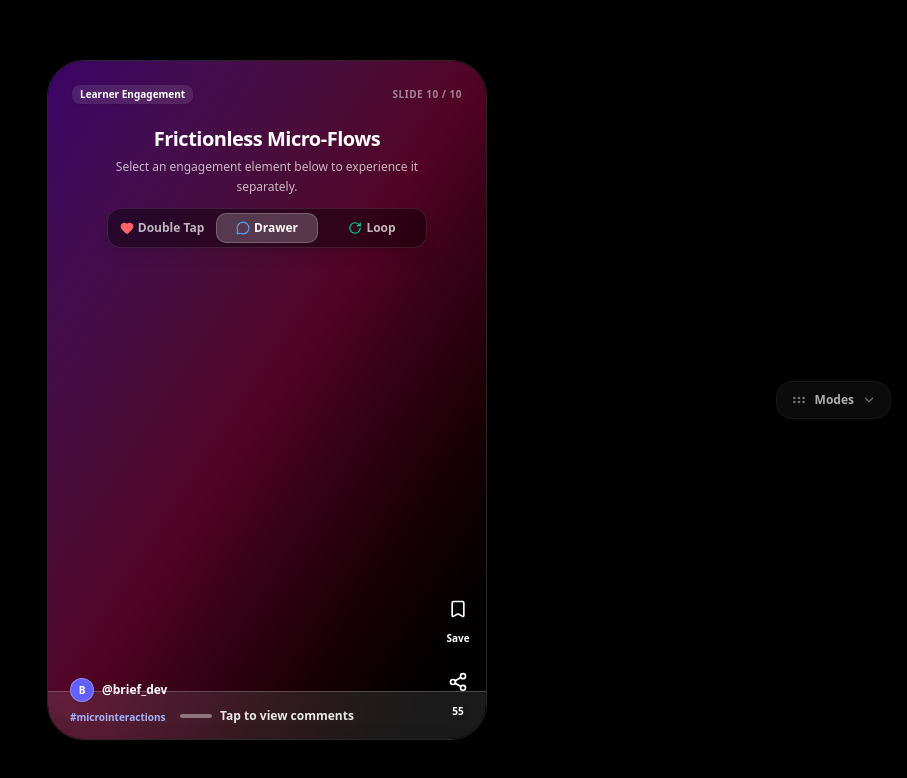
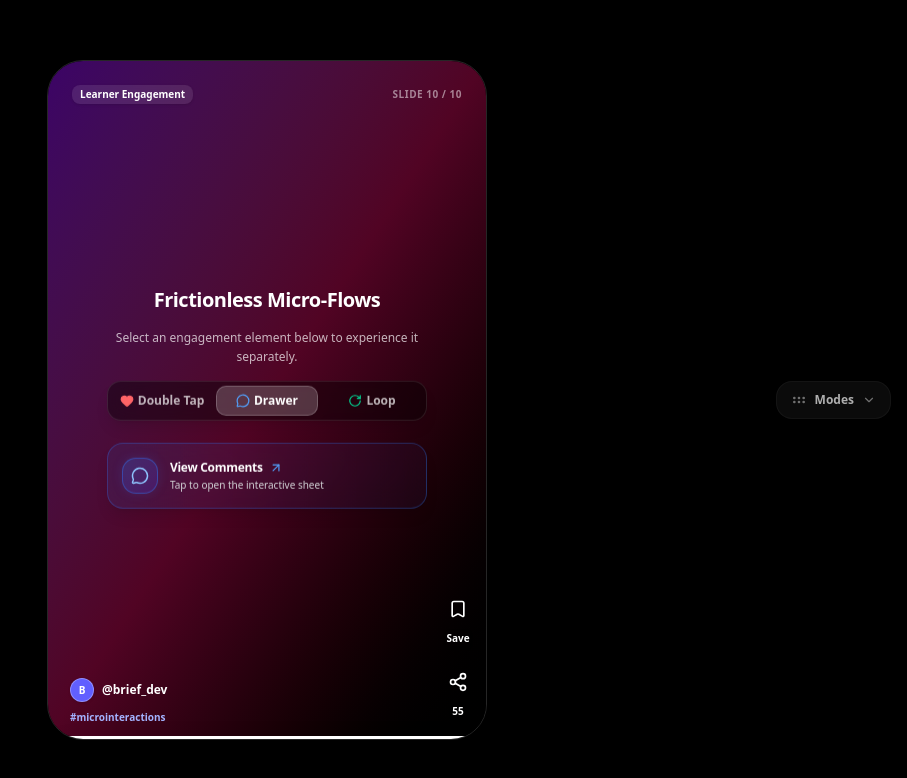
Before and after one commit to qhuydtvt/brief, a React (Vite) app: page / in a window 1280 px wide. Both pictures are taken after a click on the button "Drawer". Shown: the top 778 px of the page, without its empty margins (373-1280 px from the left). Built offline with nearby package versions, Linux system fonts and the light colour scheme.

Commit message:
refactor: center SlideSwipeAndRepeat layout and enhance premium glassmorphic UI cards

```diff
--- a/src/entities/slide/ui/custom/SlideSwipeAndRepeat.tsx
+++ b/src/entities/slide/ui/custom/SlideSwipeAndRepeat.tsx
@@ -1,6 +1,6 @@
 import { useState, useRef, useEffect } from "react";
-import type { SlideItem } from "../../model/types";
-import { Heart, MessageCircle, RotateCw, Sparkles } from "lucide-react";
+import type { SlideItem } from "~/entities/slide/model/types";
+import { Heart, MessageCircle, RotateCw, ArrowUpRight } from "lucide-react";
 
 type Mode = "double-tap" | "drawer" | "loop";
 
@@ -42,6 +42,20 @@ export function SlideSwipeAndRepeat({ slide: _slide }: { slide: SlideItem }) {
     return () => clearInterval(interval);
   }, [activeMode]);
 
+  // Clean up double-tap click timer on unmount or mode change
+  useEffect(() => {
+    return () => {
+      if (clickTimer.current) {
+        clearTimeout(clickTimer.current);
+      }
+    };
+  }, []);
+
+  // Close drawer automatically when active mode changes
+  useEffect(() => {
+    setIsDrawerOpen(false);
+  }, [activeMode]);
+
   // Double-tap handler
   const handlePointerDown = (e: React.PointerEvent) => {
     if (activeMode !== "double-tap") return;
@@ -67,74 +81,18 @@ export function SlideSwipeAndRepeat({ slide: _slide }: { slide: SlideItem }) {
 
   return (
     <div
-      className="w-full h-full flex flex-col justify-between items-center pt-16 pb-6 relative select-none"
+      className="absolute inset-0 z-10 select-none overflow-hidden pointer-events-auto"
       onPointerDown={handlePointerDown}
     >
-      {/* Header Container */}
-      <div className="w-full flex flex-col items-center gap-3 shrink-0 px-4 z-20">
-        {/* Title & Description */}
-        <div className="space-y-1 max-w-xs text-center pointer-events-none">
-          <h3 className="text-xl font-bold text-white tracking-tight">Frictionless Micro-Flows</h3>
-          <p className="text-xs text-white/70 font-medium leading-relaxed">
-            Select an engagement element below to experience it separately.
-          </p>
-        </div>
+      {/* Background Gestures / Overlays */}
 
-        {/* Mode Switcher Tabs */}
-        <div
-          className="w-full max-w-xs flex bg-black/40 backdrop-blur-md border border-white/10 p-1 rounded-xl text-xs font-semibold text-white/70 gap-1 pointer-events-auto shadow-lg"
-          onPointerDown={(e) => e.stopPropagation()}
-        >
-          <button
-            onClick={() => setActiveMode("double-tap")}
-            className={`flex-1 py-1.5 rounded-lg flex items-center justify-center gap-1 transition-all ${
-              activeMode === "double-tap"
-                ? "bg-white/20 text-white shadow-sm border border-white/20"
-                : "hover:text-white"
-            }`}
-          >
-            <Heart className="w-3.5 h-3.5 text-red-400 fill-red-400" /> Double Tap
-          </button>
-          <button
-            onClick={() => setActiveMode("drawer")}
-            className={`flex-1 py-1.5 rounded-lg flex items-center justify-center gap-1 transition-all ${
-              activeMode === "drawer"
-                ? "bg-white/20 text-white shadow-sm border border-white/20"
-                : "hover:text-white"
-            }`}
-          >
-            <MessageCircle className="w-3.5 h-3.5 text-blue-400" /> Drawer
-          </button>
-          <button
-            onClick={() => setActiveMode("loop")}
-            className={`flex-1 py-1.5 rounded-lg flex items-center justify-center gap-1 transition-all ${
-              activeMode === "loop"
-                ? "bg-white/20 text-white shadow-sm border border-white/20"
-                : "hover:text-white"
-            }`}
-          >
-            <RotateCw className="w-3.5 h-3.5 text-emerald-400" /> Loop
-          </button>
-        </div>
-      </div>
-
-      {/* MODE 1: DOUBLE TAP */}
+      {/* DOUBLE TAP: Spawning Hearts */}
       {activeMode === "double-tap" && (
-        <div className="absolute inset-0 flex flex-col justify-center items-center pointer-events-none z-10">
-          <div
-            className="absolute top-24 right-4 bg-red-500/20 text-red-300 border border-red-500/30 px-2.5 py-1 rounded-full text-[10px] font-bold flex items-center gap-1 pointer-events-auto"
-            onPointerDown={(e) => e.stopPropagation()}
-          >
-            <Heart className="w-3 h-3 fill-red-400" /> {likeCount} Likes
-          </div>
-          <Sparkles className="w-8 h-8 text-white/40 mb-2 animate-pulse" />
-          <p className="text-white/80 text-sm font-bold text-center">
-            Double-tap rapidly anywhere<br />to spawn hearts!
-          </p>
+        <div className="absolute inset-0 pointer-events-none z-20">
           {hearts.map((h) => (
             <div
               key={h.id}
-              className="absolute pointer-events-none animate-fade-up text-red-500 flex flex-col items-center"
+              className="absolute pointer-events-none animate-fade-up text-red-500 flex flex-col items-center z-40"
               style={{
                 left: h.x,
                 top: h.y,
@@ -147,57 +105,9 @@ export function SlideSwipeAndRepeat({ slide: _slide }: { slide: SlideItem }) {
         </div>
       )}
 
-      {/* MODE 2: BOTTOM DRAWER */}
-      {activeMode === "drawer" && (
-        <div className="absolute inset-0 flex flex-col justify-end pointer-events-none z-15">
-          {/* Drawer trigger button */}
-          <div
-            className="h-12 bg-white/10 backdrop-blur-md border-t border-white/20 flex items-center justify-center cursor-pointer hover:bg-white/20 transition-colors pointer-events-auto z-20 pb-safe"
-            onPointerDown={(e) => e.stopPropagation()}
-            onClick={() => setIsDrawerOpen(true)}
-          >
-            <div className="flex items-center gap-2 text-xs font-semibold text-white/90">
-              <div className="w-8 h-1 bg-white/40 rounded-full" />
-              Tap to view comments
-            </div>
-          </div>
-
-          {/* Bottom Drawer Sheet */}
-          <div
-            className={`absolute inset-x-0 bottom-0 h-[240px] bg-white text-black p-4 rounded-t-2xl shadow-2xl transition-transform duration-300 ease-[cubic-bezier(0.34,1.56,0.64,1)] pointer-events-auto z-40 ${
-              isDrawerOpen ? "translate-y-0" : "translate-y-full"
-            }`}
-            onPointerDown={(e) => e.stopPropagation()}
-          >
-            <div className="flex justify-between items-center mb-3">
-              <h4 className="font-bold text-sm flex items-center gap-1.5">
-                <MessageCircle className="w-4 h-4 text-blue-500" /> Comments (1.2k)
-              </h4>
-              <button
-                onClick={() => setIsDrawerOpen(false)}
-                className="w-8 h-8 rounded-full bg-black/10 flex items-center justify-center text-sm font-bold active:scale-90 transition-transform"
-              >
-                ✕
-              </button>
-            </div>
-            <div className="space-y-2 overflow-y-auto max-h-[160px] pb-4">
-              <div className="text-left text-xs bg-gray-50 p-2.5 rounded-lg">
-                <span className="font-bold text-gray-700">user123:</span> Great feature! Non-blocking overlay!
-              </div>
-              <div className="text-left text-xs bg-gray-50 p-2.5 rounded-lg">
-                <span className="font-bold text-gray-700">ux_lead:</span> Keeps feed looping in background.
-              </div>
-              <div className="text-left text-xs bg-gray-50 p-2.5 rounded-lg">
-                <span className="font-bold text-gray-700">react_dev:</span> Clean separation of layout concerns!
-              </div>
-            </div>
-          </div>
-        </div>
-      )}
-
-      {/* MODE 3: SEAMLESS LOOP */}
+      {/* LOOP MODE: Progress bar pinned to absolute top & marquee at absolute bottom-16 */}
       {activeMode === "loop" && (
-        <div className="absolute inset-0 flex flex-col justify-between pointer-events-none pt-24 pb-20 z-10">
+        <>
           {/* Progress bar pinned at top */}
           <div className="absolute top-0 left-0 right-0 h-1 bg-white/10 z-50 overflow-hidden">
             <div
@@ -206,28 +116,185 @@ export function SlideSwipeAndRepeat({ slide: _slide }: { slide: SlideItem }) {
             />
           </div>
 
-          {/* Loop indicator */}
-          <div className="w-full flex justify-between items-center px-6 mt-6">
-            <span className="text-[10px] uppercase font-bold tracking-wider text-emerald-400 bg-emerald-400/10 px-2 py-0.5 rounded-full border border-emerald-400/20">
-              Auto Replay
-            </span>
-            <span className="text-xs font-bold text-white flex items-center gap-1">
-              <RotateCw
-                className="w-3.5 h-3.5 text-emerald-400 animate-spin"
-                style={{ animationDuration: '4s' }}
-              />
-              Loop #{loopCount}
-            </span>
-          </div>
-
-          {/* Kinetic Ticker Marquee (Full Width) */}
-          <div className="w-full overflow-hidden py-3 bg-emerald-950/40 border-y border-emerald-500/20 my-auto">
+          {/* Kinetic Ticker Marquee (Full Width near bottom) */}
+          <div className="absolute bottom-16 left-0 right-0 py-3 bg-emerald-950/40 border-y border-emerald-500/20 pointer-events-none z-20 overflow-hidden">
             <div className="inline-block whitespace-nowrap animate-marquee text-sm font-bold text-emerald-300 tracking-wider">
               NEVER STOP LEARNING • REPEAT TO REMEMBER • INSTANT FEEDBACK • NEVER STOP LEARNING • REPEAT TO REMEMBER • INSTANT FEEDBACK •
             </div>
           </div>
+        </>
+      )}
+
+      {/* CENTERED CONTENT BLOCK */}
+      <div className="absolute top-1/2 left-1/2 -translate-x-1/2 -translate-y-1/2 w-[90%] max-w-xs z-30 flex flex-col items-center justify-center text-center gap-3.5 pointer-events-none">
+
+        {/* Title */}
+        <h3 className="text-xl font-bold text-white tracking-tight leading-snug">
+          Frictionless Micro-Flows
+        </h3>
+
+        {/* Subtitle */}
+        <p className="text-xs text-white/70 font-medium leading-relaxed">
+          Select an engagement element below to experience it separately.
+        </p>
+
+        {/* Mode Switcher Tabs */}
+        <div
+          className="w-full flex bg-black/40 backdrop-blur-md border border-white/10 p-1 rounded-xl text-xs font-semibold text-white/70 gap-1 pointer-events-auto shadow-lg"
+          onPointerDown={(e) => e.stopPropagation()}
+        >
+          <button
+            type="button"
+            onClick={() => setActiveMode("double-tap")}
+            className={`flex-1 py-1.5 rounded-lg flex items-center justify-center gap-1 transition-all cursor-pointer ${
+              activeMode === "double-tap"
+                ? "bg-white/20 text-white shadow-sm border border-white/20"
+                : "hover:text-white hover:bg-white/5"
+            }`}
+          >
+            <Heart className="w-3.5 h-3.5 text-red-400 fill-red-400" /> Double Tap
+          </button>
+          <button
+            type="button"
+            onClick={() => setActiveMode("drawer")}
+            className={`flex-1 py-1.5 rounded-lg flex items-center justify-center gap-1 transition-all cursor-pointer ${
+              activeMode === "drawer"
+                ? "bg-white/20 text-white shadow-sm border border-white/20"
+                : "hover:text-white hover:bg-white/5"
+            }`}
+          >
+            <MessageCircle className="w-3.5 h-3.5 text-blue-400" /> Drawer
+          </button>
+          <button
+            type="button"
+            onClick={() => setActiveMode("loop")}
+            className={`flex-1 py-1.5 rounded-lg flex items-center justify-center gap-1 transition-all cursor-pointer ${
+              activeMode === "loop"
+                ? "bg-white/20 text-white shadow-sm border border-white/20"
+                : "hover:text-white hover:bg-white/5"
+            }`}
+          >
+            <RotateCw className="w-3.5 h-3.5 text-emerald-400" /> Loop
+          </button>
         </div>
-      )}
+
+        {/* Mode Content Area */}
+        <div className="w-full pointer-events-auto mt-2">
+
+          {/* Double Tap Mode Content */}
+          {activeMode === "double-tap" && (
+            <div className="flex flex-col items-center gap-3.5 animate-in fade-in duration-200">
+              <p className="text-white/80 text-xs font-bold leading-normal">
+                Double-tap rapidly anywhere on the screen!
+              </p>
+              <div
+                className="bg-red-500/20 text-red-300 border border-red-500/30 px-3 py-1 rounded-full text-xs font-bold flex items-center gap-1.5 shadow-[0_0_12px_rgba(239,68,68,0.2)] animate-pop-in"
+                onPointerDown={(e) => e.stopPropagation()}
+              >
+                <Heart className="w-3.5 h-3.5 fill-red-400 text-red-400 animate-pulse" />
+                <span className="font-semibold text-xs text-white">{likeCount} Likes</span>
+              </div>
+            </div>
+          )}
+
+          {/* Drawer Mode Content */}
+          {activeMode === "drawer" && (
+            <div className="w-full animate-in fade-in duration-200">
+              <button
+                type="button"
+                onClick={(e) => {
+                  e.stopPropagation();
+                  setIsDrawerOpen(true);
+                }}
+                onPointerDown={(e) => e.stopPropagation()}
+                className="group relative w-full bg-gradient-to-r from-blue-500/10 to-indigo-500/5 hover:from-blue-500/15 hover:to-indigo-500/10 border border-blue-500/30 hover:border-indigo-400/50 active:scale-[0.98] text-white p-3.5 rounded-2xl transition-all duration-300 flex items-center gap-3 cursor-pointer outline-none text-left overflow-hidden shadow-lg hover:shadow-[0_0_20px_rgba(59,130,246,0.25)] backdrop-blur-md"
+              >
+                {/* Internal background glow transition */}
+                <div className="absolute inset-0 bg-gradient-to-r from-blue-500/5 to-indigo-500/5 opacity-0 group-hover:opacity-100 transition-opacity duration-500 pointer-events-none" />
+
+                {/* Glowing Blue Icon Badge */}
+                <div className="w-9 h-9 rounded-xl bg-gradient-to-br from-blue-500/20 to-indigo-600/20 border border-blue-500/40 text-blue-300 flex items-center justify-center shrink-0 group-hover:from-blue-500/30 group-hover:to-indigo-600/30 group-hover:text-blue-200 group-hover:border-indigo-400/50 shadow-[0_0_12px_rgba(59,130,246,0.15)] group-hover:shadow-[0_0_16px_rgba(99,102,241,0.4)] transition-all duration-300">
+                  <MessageCircle className="w-4.5 h-4.5 group-hover:scale-110 transition-transform duration-300" />
+                </div>
+
+                {/* High-Contrast Premium Typography */}
+                <div className="flex-1 min-w-0 z-10">
+                  <div className="flex items-center gap-1.5">
+                    <h4 className="text-xs font-bold text-white tracking-tight leading-snug group-hover:text-blue-100 transition-colors duration-200">
+                      View Comments
+                    </h4>
+                    <ArrowUpRight className="w-3.5 h-3.5 text-blue-400 group-hover:text-blue-200 group-hover:translate-x-0.5 group-hover:-translate-y-0.5 transition-all duration-300" />
+                  </div>
+                  <p className="text-[10px] text-zinc-300 group-hover:text-zinc-200 leading-tight mt-0.5 font-medium transition-colors duration-200">
+                    Tap to open the interactive sheet
+                  </p>
+                </div>
+              </button>
+            </div>
+          )}
+
+          {/* Loop Mode Content */}
+          {activeMode === "loop" && (
+            <div className="w-full animate-in fade-in duration-200">
+              <div className="relative w-full border border-emerald-500/30 bg-gradient-to-r from-emerald-500/10 to-teal-500/5 text-white p-3.5 rounded-2xl flex items-center gap-3 backdrop-blur-md text-left overflow-hidden shadow-lg animate-pop-in">
+                {/* Glowing Emerald Icon Badge */}
+                <div className="w-9 h-9 rounded-xl bg-gradient-to-br from-emerald-500/20 to-teal-600/20 border border-emerald-500/40 text-emerald-300 flex items-center justify-center shrink-0 shadow-[0_0_12px_rgba(16,185,129,0.15)] transition-all duration-300">
+                  <RotateCw className="w-4.5 h-4.5 text-emerald-400 animate-spin [animation-duration:4s]" />
+                </div>
+
+                {/* Premium Typography */}
+                <div className="flex-1 min-w-0 z-10">
+                  <div className="flex items-center justify-between">
+                    <h4 className="text-xs font-bold text-white tracking-tight leading-snug">
+                      Seamless Loop Active
+                    </h4>
+                    <span className="text-[9px] uppercase font-mono font-bold tracking-wider text-emerald-400 bg-emerald-400/15 px-1.5 py-0.5 rounded border border-emerald-500/30">
+                      Loop #{loopCount}
+                    </span>
+                  </div>
+                  <p className="text-[10px] text-zinc-300 leading-tight mt-0.5 font-medium">
+                    Auto-replays feed to increase retention
+                  </p>
+                </div>
+              </div>
+            </div>
+          )}
+
+        </div>
+      </div>
+
+      {/* DRAWER SHEET Drawer Mode */}
+      <div
+        className={`absolute inset-x-0 bottom-0 h-[240px] bg-white text-black p-4 rounded-t-2xl shadow-2xl transition-transform duration-300 ease-[cubic-bezier(0.34,1.56,0.64,1)] pointer-events-auto z-40 ${
+          isDrawerOpen && activeMode === "drawer" ? "translate-y-0" : "translate-y-full"
+        }`}
+        onPointerDown={(e) => e.stopPropagation()}
+      >
+        <div className="flex justify-between items-center mb-3">
+          <h4 className="font-bold text-sm flex items-center gap-1.5 text-zinc-950">
+            <MessageCircle className="w-4 h-4 text-blue-500" /> Comments (1.2k)
+          </h4>
+          <button
+            type="button"
+            onClick={() => setIsDrawerOpen(false)}
+            className="w-8 h-8 rounded-full bg-black/10 flex items-center justify-center text-sm font-bold text-zinc-700 hover:bg-black/20 active:scale-90 transition-all cursor-pointer"
+          >
+            ✕
+          </button>
+        </div>
+        <div className="space-y-2 overflow-y-auto max-h-[160px] pb-4 no-scrollbar">
+          <div className="text-left text-xs bg-gray-50 p-2.5 rounded-lg border border-gray-100">
+            <span className="font-bold text-gray-700">user123:</span> Great feature! Non-blocking overlay!
+          </div>
+          <div className="text-left text-xs bg-gray-50 p-2.5 rounded-lg border border-gray-100">
+            <span className="font-bold text-gray-700">ux_lead:</span> Keeps feed looping in background.
+          </div>
+          <div className="text-left text-xs bg-gray-50 p-2.5 rounded-lg border border-gray-100">
+            <span className="font-bold text-gray-700">react_dev:</span> Clean separation of layout concerns!
+          </div>
+        </div>
+      </div>
+
     </div>
   );
 }
```
